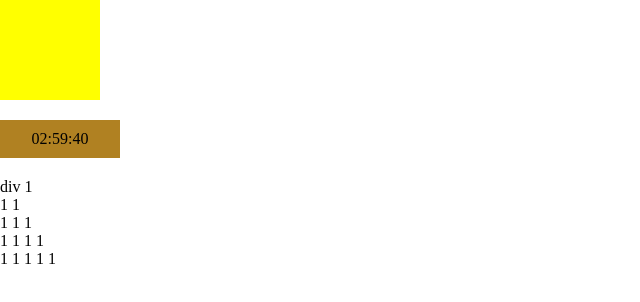
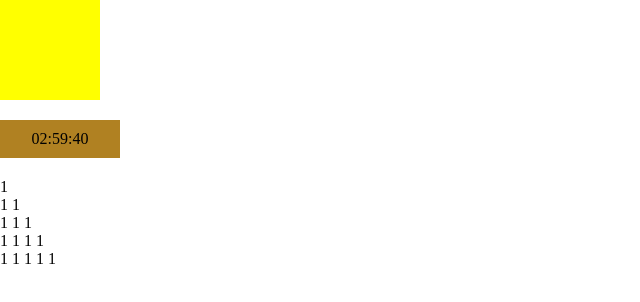
Before and after one commit to justakidz1402/SS4_Homework, a plain HTML site: page SS3_SS4/BTVN/index.html in a window 1280 px wide. Shown: the full height of the page, 0-640 px from the left. Drawn offline with Linux system fonts and the light colour scheme.

Commit message:
Update index.html

```diff
--- a/SS3_SS4/BTVN/index.html
+++ b/SS3_SS4/BTVN/index.html
@@ -10,7 +10,6 @@
 <body>
     <div class="ex2"></div>
     <div id="clock"></div>
-    div
     <script src="main.js"></script>
 </body>
 </html>
```
